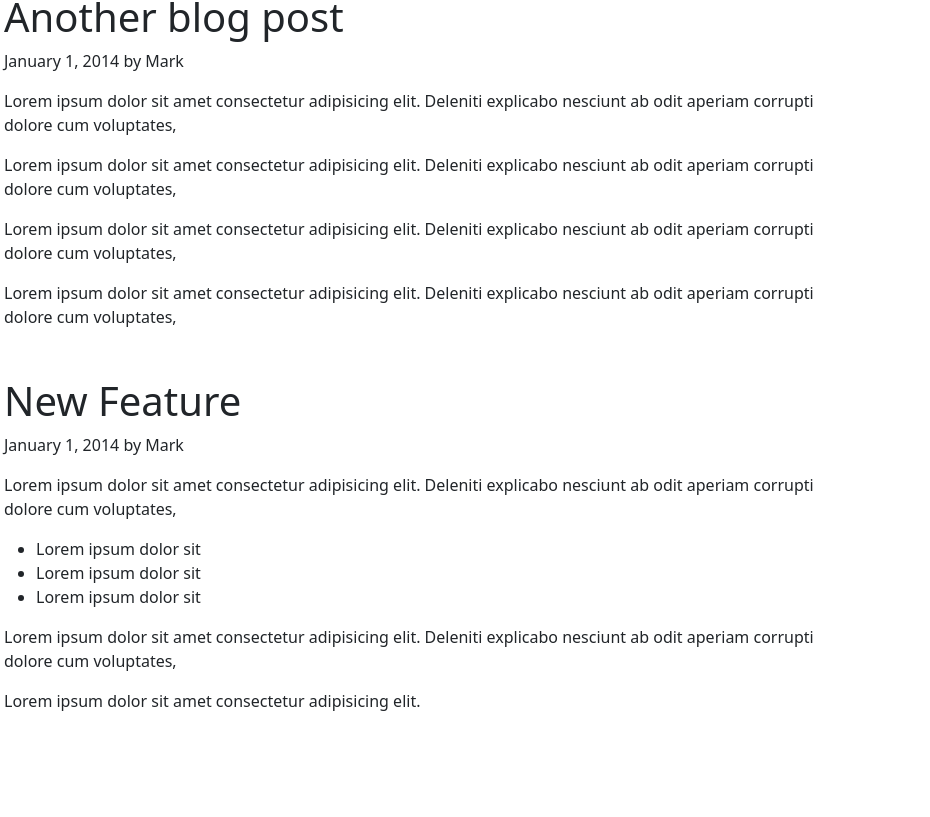
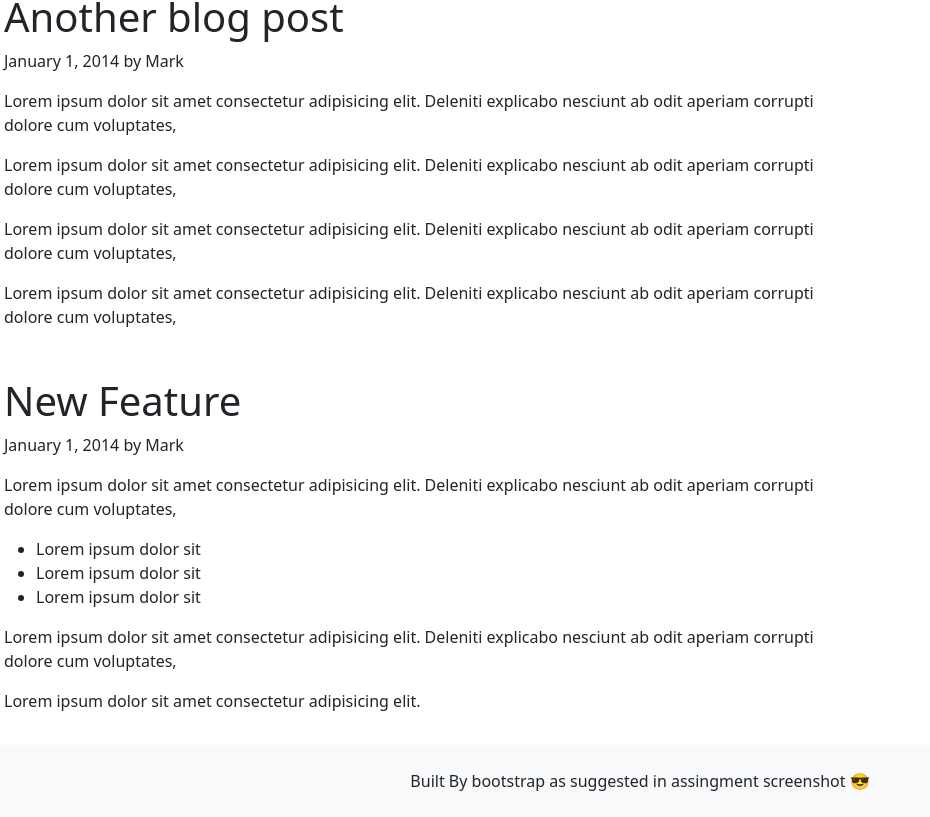
Before and after one commit to SwapnilPatil2607/agaetis-blog, a React (Vite) app: page / in a window 1280 px wide. Shown: the part 1890-2707 px from the top of the page, without its empty margins (0-930 px from the left). Before the commit the page ends 2635 px from the top, so only its background shows below. Built offline with nearby package versions, Linux system fonts and the light colour scheme.

Commit message:
feat: footer created

```diff
--- a/src/pages/blog-page/BlogPage.jsx
+++ b/src/pages/blog-page/BlogPage.jsx
@@ -2,6 +2,7 @@ import AdditionInformation from "./components/AdditionInformation";
 import BannerSection from "./components/BannerSection";
 import BlogSection from "./components/BlogSection";
 import Card from "./components/Card";
+import Footer from "./components/Footer";
 import Header from "./components/Header";
 
 const BlogPage = () => {
@@ -25,6 +26,7 @@ const BlogPage = () => {
           <AdditionInformation />
         </div>
       </div>
+      <Footer />
     </div>
   );
 };
--- /dev/null
+++ b/src/pages/blog-page/components/Footer.jsx
@@ -0,0 +1,9 @@
+const Footer = () => {
+  return (
+    <div className="p-4 bg-light d-flex justify-content-center">
+      <div>Built By bootstrap as suggested in assingment screenshot 😎</div>
+    </div>
+  );
+};
+
+export default Footer;
```
